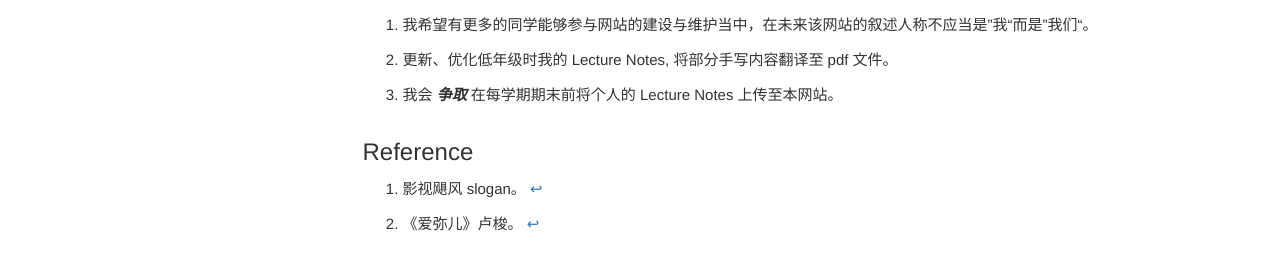
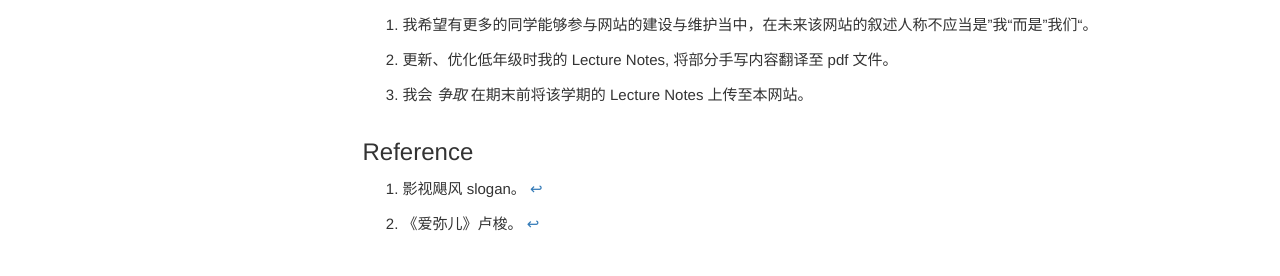
Before and after one commit to aisjtu/aisjtu.github.io, a Jekyll site: the page built from docs/pages/mydoc/mydoc_details.md, in a window 1280 px wide and 900 px high, scrolled down 1183 px. Shown: the part 427-703 px from the top of the window. Built offline with Jekyll 4.4.1, drawn with Linux system fonts in a browser that asks for light colours; comment, search, counter and statistics services are not loaded.

Commit message:
Update mydoc_details.md

```diff
--- a/docs/pages/mydoc/mydoc_details.md
+++ b/docs/pages/mydoc/mydoc_details.md
@@ -82,7 +82,7 @@ folder: mydoc
 
 1. 我希望有更多的同学能够参与网站的建设与维护当中，在未来该网站的叙述人称不应当是”我“而是”我们“。
 2. 更新、优化低年级时我的 Lecture Notes, 将部分手写内容翻译至 pdf 文件。
-3. 我会 ***争取*** 在每学期期末前将个人的 Lecture Notes 上传至本网站。
+3. 我会 *争取* 在期末前将该学期的 Lecture Notes 上传至本网站。
 
 
 
```
